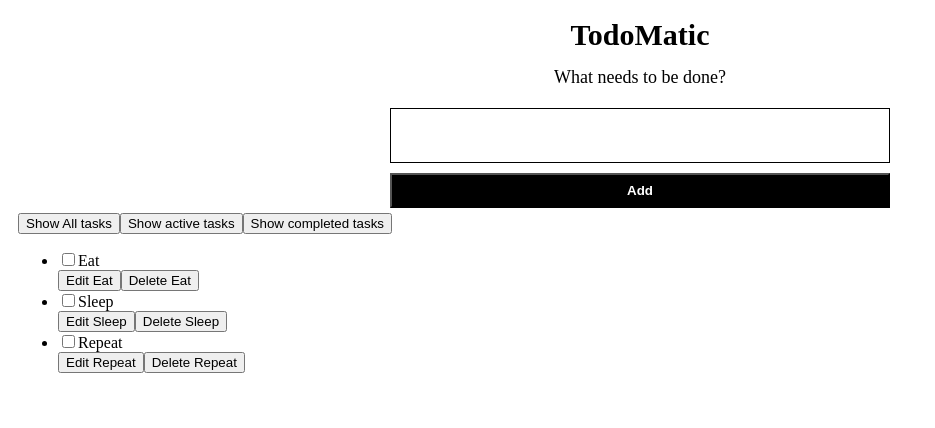
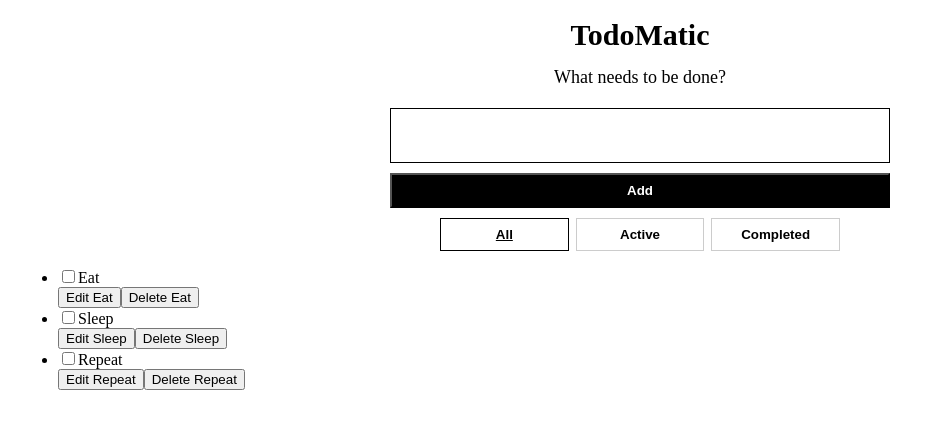
Before and after one commit to kangtayie/Mission-FE-Zero100, a React (Vite) app: page / in a window 1280 px wide. Shown: the top 428 px of the page, without its empty margins (0-935 px from the left). Built offline with nearby package versions, Linux system fonts and the light colour scheme.

Commit message:
Category 컴포넌트 완성

```diff
--- a/src/App.jsx
+++ b/src/App.jsx
@@ -5,6 +5,7 @@ import Button from './component/Button'
 import CheckBox from './component/CheckBox'
 import Header from './component/Header'
 import AddTodo from './component/AddTodo'
+import Category from './component/Category'
 
 function App() {
   const tasks = [
@@ -18,9 +19,7 @@ function App() {
       <Header />
       <AddTodo />
       <div>
-        <Button>Show All tasks</Button>
-        <Button>Show active tasks</Button>
-        <Button>Show completed tasks</Button>
+        <Category />
       </div>
 
       <Text type='h2' text='3 tasks remaining'></Text>
--- a/src/component/Category.jsx
+++ b/src/component/Category.jsx
@@ -0,0 +1,43 @@
+import styled from 'styled-components'
+import Button from './Button'
+import { useState } from 'react'
+
+const Container = styled.div`
+  display: flex;
+  gap: 7px;
+  justify-content: center;
+  margin: 10px 0;
+  max-width: 400px;
+  margin-left: auto;
+  margin-right: auto;
+`
+
+const StyledButton = styled(Button)`
+  flex: 1;
+  padding: 8px 10px;
+  background-color: white;
+  color: black;
+  cursor: pointer;
+  font-weight: bold;
+  border: ${(props) => (props.$active ? '1.5px solid black' : '1.5px solid #ccc')};
+  text-decoration: ${(props) => (props.$active ? 'underline' : 'none')};
+`
+
+const Category = () => {
+  const [selected, setSelected] = useState('All')
+  return (
+    <Container>
+      <StyledButton $active={selected === 'All'} onClick={() => setSelected('All')}>
+        All
+      </StyledButton>
+      <StyledButton $active={selected === 'Active'} onClick={() => setSelected('Active')}>
+        Active
+      </StyledButton>
+      <StyledButton $active={selected === 'Completed'} onClick={() => setSelected('Completed')}>
+        Completed
+      </StyledButton>
+    </Container>
+  )
+}
+
+export default Category
```
